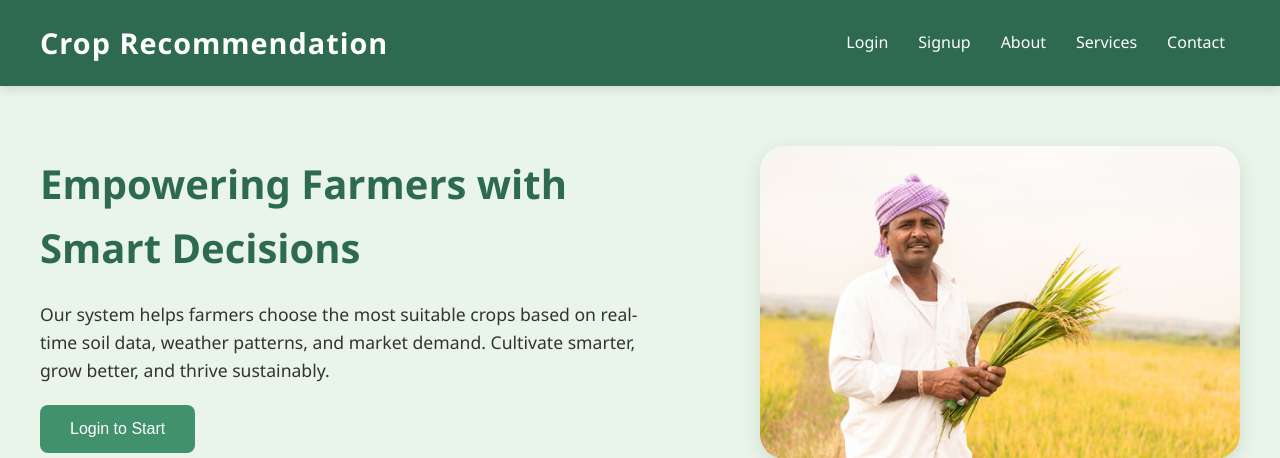
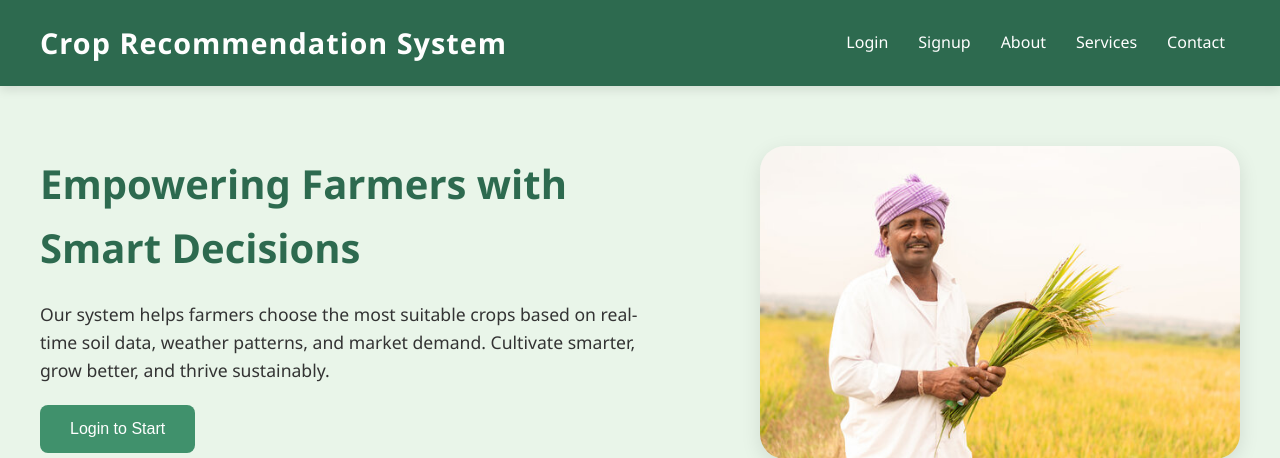
Before and after one commit to HarshLadwani/Crop-Recommendation-System, a Flask app: page / in a window 1280 px wide. Shown: the top 458 px of the page. Run offline with Flask 3, Linux system fonts and the light colour scheme; parts of the project's set-up code (start-up, migrations or seed data) failed here and were passed over.

Commit message:
Changed the heading in the navigation bar.

```diff
--- a/templates/home.html
+++ b/templates/home.html
@@ -212,7 +212,7 @@
 <body>
 
   <nav>
-    <div class="brand">Crop Recommendation</div>
+    <div class="brand">Crop Recommendation System</div>
     <div class="nav-links">
       {% if session.user %}
         <a href="/recommend">Get Recommendations</a>
```
